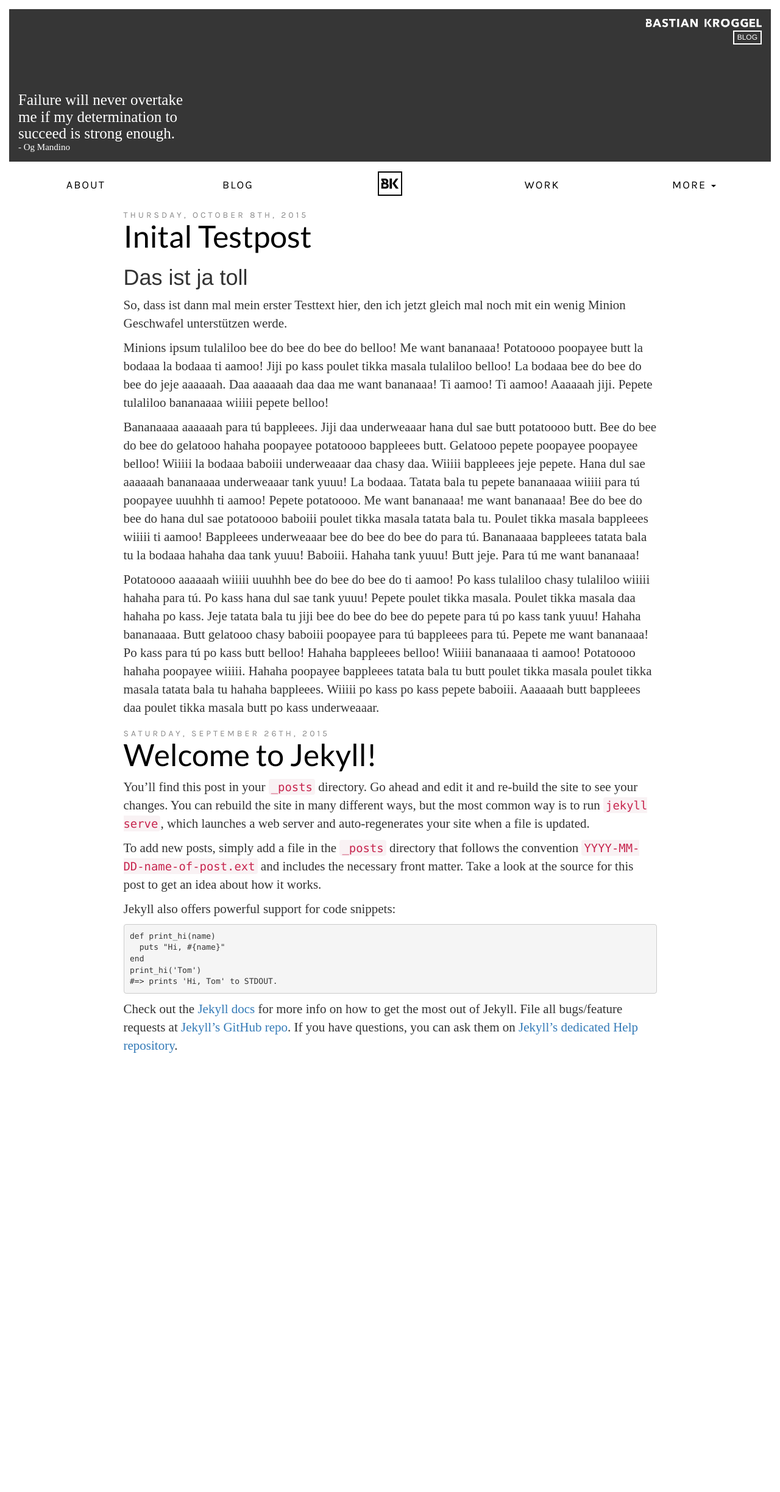
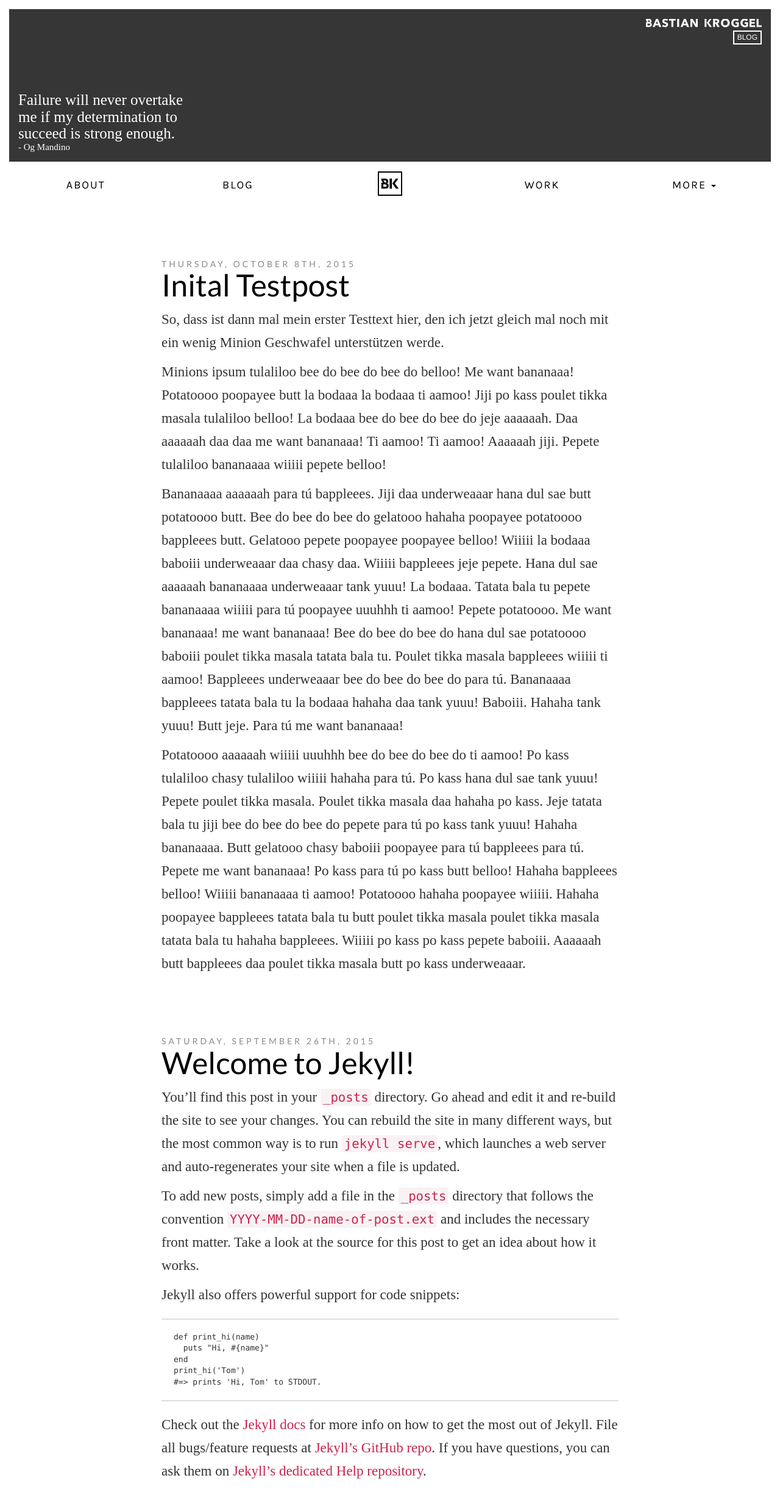
Before and after one commit to bkroggel/Zeppello, a Jekyll site: the page built from blog.html, in a window 1280 px wide. Shown: the whole page at 61% size. Built offline with Jekyll 4.4.1, drawn with Linux system fonts in a browser that asks for light colours; nearby versions of some CDN libraries; some web fonts are replaced; a script that is not in the unit is left out; before the commit the page ends 1744 px from its top, so only the background shows below that.

Commit message:
additional changes to the style of blog post overview

```diff
--- a/_posts/2015-10-08-inital-testpost.markdown
+++ b/_posts/2015-10-08-inital-testpost.markdown
@@ -1,8 +1,9 @@
 ---
 layout: post
 title: "Inital Testpost"
+tags: [featured, test]
+fancy: blub
 ---
-# Das ist ja toll
 So, dass ist dann mal mein erster Testtext hier, den ich jetzt gleich mal noch mit ein wenig Minion Geschwafel unterstützen werde.
 
 Minions ipsum tulaliloo bee do bee do bee do belloo! Me want bananaaa! Potatoooo poopayee butt la bodaaa la bodaaa ti aamoo! Jiji po kass poulet tikka masala tulaliloo belloo! La bodaaa bee do bee do bee do jeje aaaaaah. Daa aaaaaah daa daa me want bananaaa! Ti aamoo! Ti aamoo! Aaaaaah jiji. Pepete tulaliloo bananaaaa wiiiii pepete belloo!
--- a/_sass/_typography.scss
+++ b/_sass/_typography.scss
@@ -205,6 +205,40 @@ p.timePosted,
   margin-top: 0;
 }
 
+.blog-posts h1,
+.blog-posts h2,
+.blog-posts h3,
+.blog-posts h4,
+.blog-posts h5,
+.blog-posts h6 {
+  font-family: $primary-text-font;
+}
+
+.blog-posts h3 {
+  text-transform: uppercase;
+}
+
+.blog-posts h4 {
+  font-weight: 700;
+}
+
+.blog-posts p {
+  font-family: $quote-normal;
+  font-size: 23px;
+  line-height: 38px;
+}
+
+.blog-posts p a,
+.blog-posts p a:visited {
+  color: rgb(199, 37, 78);
+}
+
+.blog-posts p a:hover,
+.blog-posts p a:active {
+  color: rgb(110, 110, 110);
+  text-decoration: none;
+}
+
 h1.posts-title,
 a.blog-posts--title {
   color: black;
@@ -216,12 +250,6 @@ a.blog-posts--title {
     text-decoration: none;
     opacity: 0.7;
   }
-}
-
-.blog-posts p {
-  font-family: $quote-normal;
-  font-size: 21px;
-  line-height: 30px;
 }
 
 @media (min-width: 768px) {
--- a/_sass/blog/_posts.scss
+++ b/_sass/blog/_posts.scss
@@ -1,4 +1,14 @@
 .blog-posts {
-  width: 70%;
-  margin: 0 auto;
+  width: 60%;
+  margin: 100px auto 0;
 }
+
+pre {
+  border-radius: 0;
+  border: none;
+  border-top: 1px solid rgba(54, 54, 54, 0.3);
+  border-bottom: 1px solid rgba(54, 54, 54, 0.3);
+  background: none;
+  padding: 20px;
+  margin: 20px 0 20px;
+}
```
Also changed, not shown: _includes/blog-posts.html (line endings or trailing spaces).
